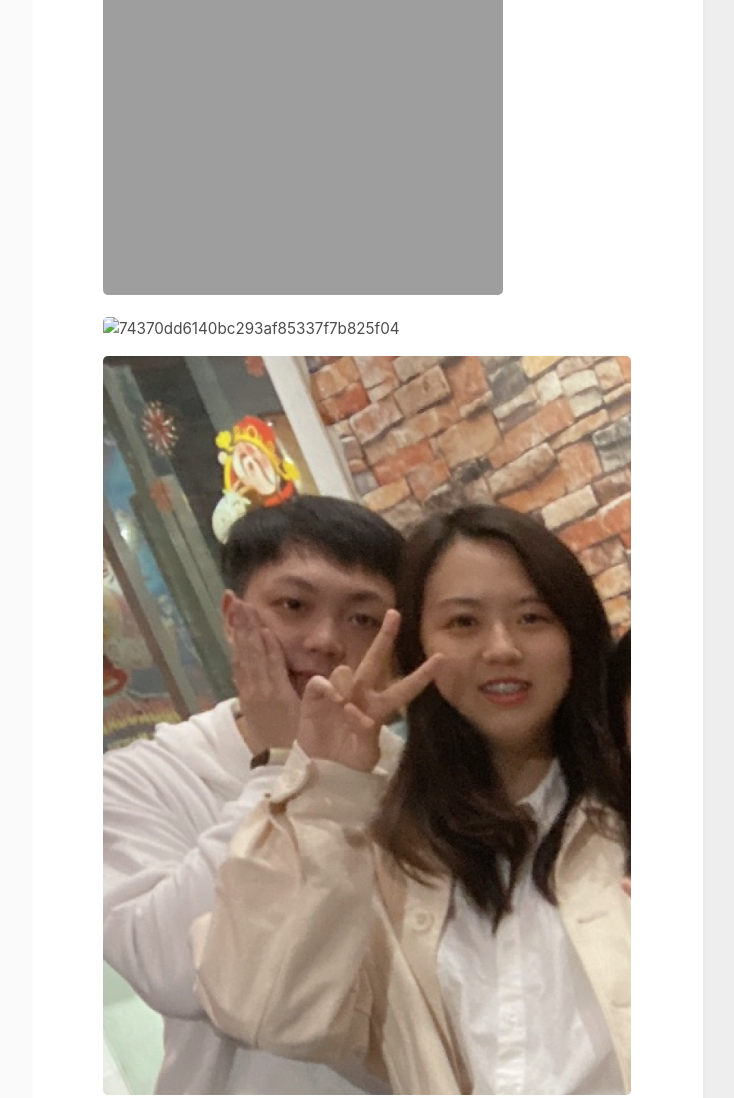
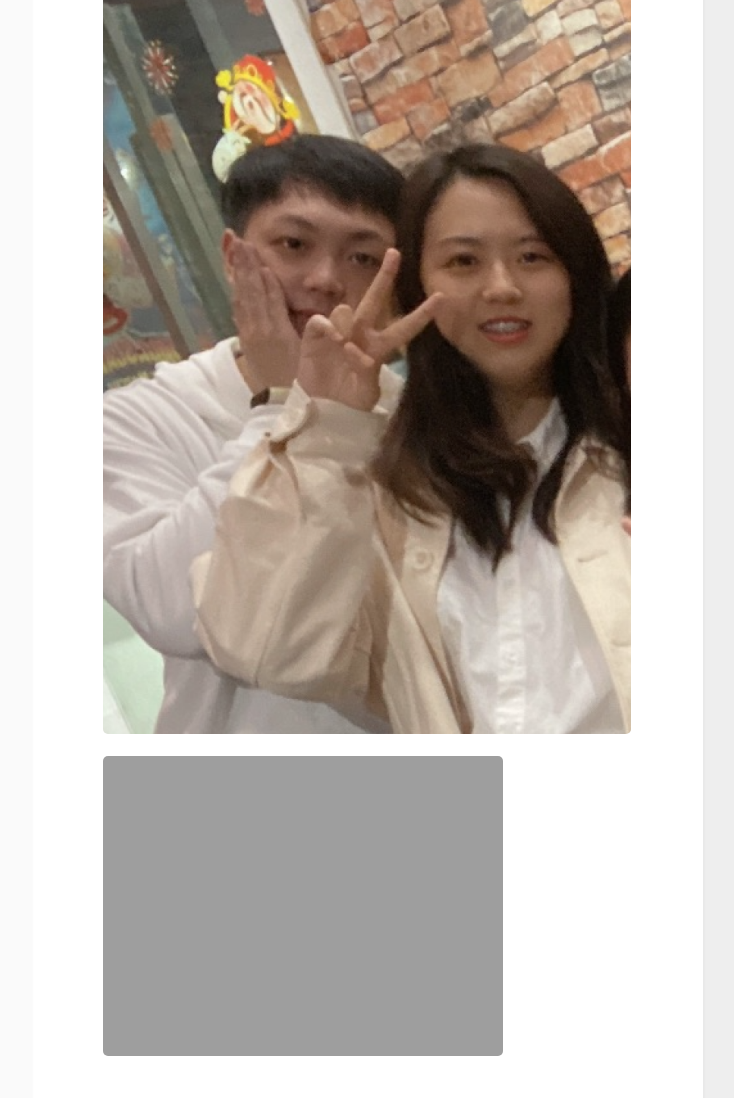
Before and after one commit to superlin2017/superlin2017.github.io, a Jekyll site: the page built from _posts/2022-02-03-可可爱爱的百师.md, in a window 1280 px wide. Shown: the part 939-2037 px from the top of the page, without its empty margins (417-1151 px from the left). Built offline with Jekyll 4.4.1, drawn with Linux system fonts in a browser that asks for light colours; grey boxes are pictures that could not be loaded.

Commit message:
Update 2022-02-03-可可爱爱的百师.md

```diff
--- a/_posts/2022-02-03-可可爱爱的百师.md
+++ b/_posts/2022-02-03-可可爱爱的百师.md
@@ -16,14 +16,8 @@
 
 😄 希望自己也能尽快变优秀来匹配上我喜欢的人，不想再原地踏步了。
 
-![image-20220203020226047](assets/img/image-20220203020226047.png)
-
 ![1]({{ "/assets/img/image-20220203020226047.png" | absolute_url }})
-
-![74370dd6140bc293af85337f7b825f04](assets/img/74370dd6140bc293af85337f7b825f04.png)
 
 ![2]({{ "/assets/img/74370dd6140bc293af85337f7b825f04.png" | absolute_url }})
 
-![image-20220203023303754](assets/img/image-20220203023303754.png)
-
 ![3]({{ "/assets/img/image-20220203023303754.png" | absolute_url }})
```
